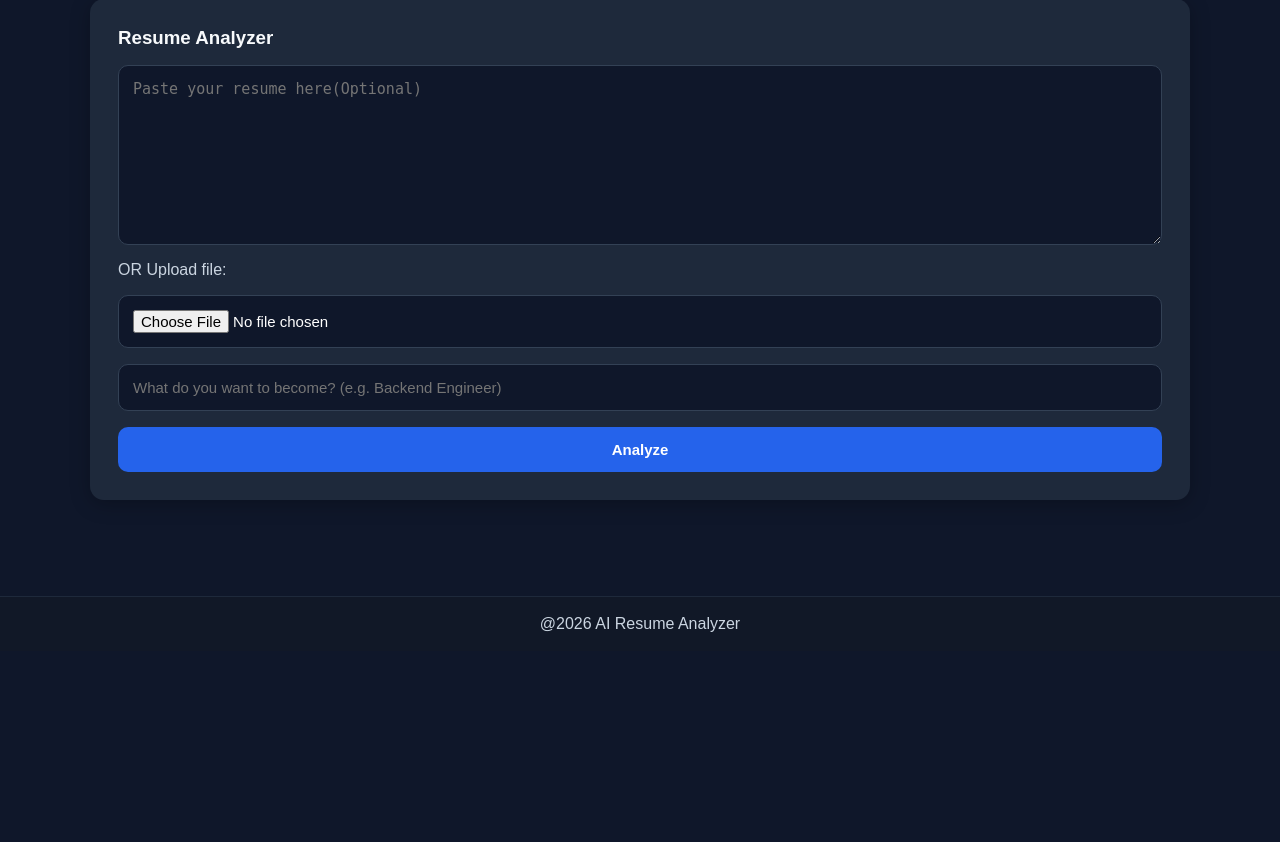
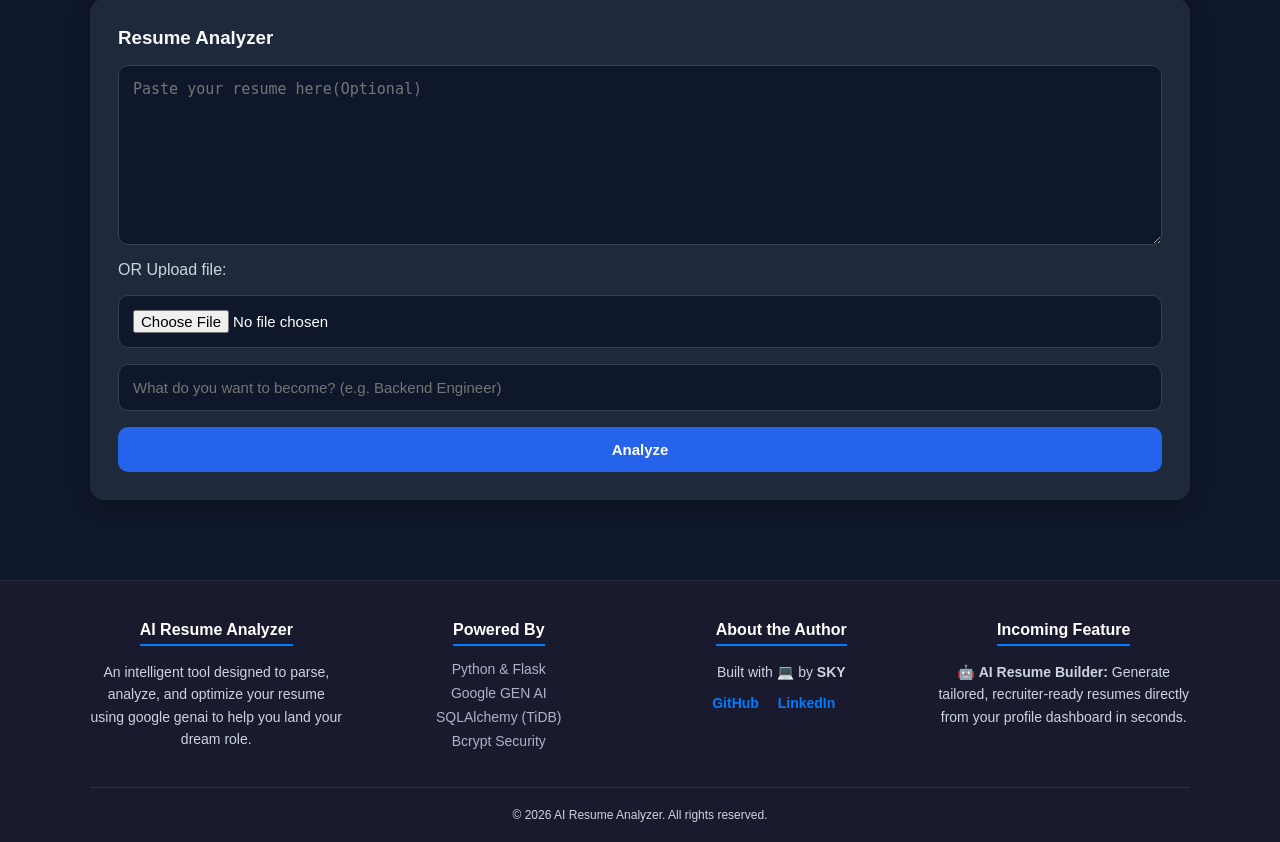
Before and after one commit to sky4704/ai-resume-analyzer, a Flask app: page /dashboard in a window 1280 px wide. Shown: the part 149-991 px from the top of the page. Before the commit the page ends 781 px from the top, so only its background shows below. Run offline with Flask 3, Linux system fonts and the light colour scheme; the visitor is signed in with stand-in values (Sample User, id 1); parts of the project's set-up code (start-up, migrations or seed data) failed here and were passed over.

Commit message:
Expanded footer with my socials

```diff
--- /dev/null
+++ b/static/footer.css
@@ -0,0 +1,76 @@
+/* Footer Wrapper */
+.app-footer {
+    background-color: #1a1a2e;
+    color: #b0b0cc;
+    padding: 40px 20px 20px 20px;
+    font-family: Arial, sans-serif;
+    font-size: 14px;
+    margin-top: 50px; /* Pushes footer away from main content */
+}
+
+/* Flexbox Container for Columns */
+.footer-container {
+    max-width: 1100px;
+    margin: 0 auto;
+    display: flex;
+    justify-content: space-between;
+    flex-wrap: wrap;
+    gap: 30px;
+}
+
+/* Individual Columns */
+.footer-column {
+    flex: 1;
+    min-width: 250px; /* Forces stack on narrow layouts */
+}
+
+.footer-column h3 {
+    color: #ffffff;
+    font-size: 16px;
+    margin-bottom: 15px;
+    border-bottom: 2px solid #007bff;
+    padding-bottom: 5px;
+    display: inline-block;
+}
+
+.footer-column p {
+    line-height: 1.6;
+    margin: 0;
+}
+
+.footer-column ul {
+    list-style: none;
+    padding: 0;
+    margin: 0;
+}
+
+.footer-column ul li {
+    margin-bottom: 8px;
+}
+
+/* Social Links Layout */
+.social-links {
+    margin-top: 12px;
+}
+
+.social-links a {
+    color: #007bff;
+    text-decoration: none;
+    margin-right: 15px;
+    font-weight: bold;
+    transition: color 0.2s;
+}
+
+.social-links a:hover {
+    color: #4da3ff;
+}
+
+/* Copyright Row */
+.footer-bottom {
+    max-width: 1100px;
+    margin: 30px auto 0 auto;
+    padding-top: 20px;
+    border-top: 1px solid #2e2e4f;
+    text-align: center;
+    font-size: 12px;
+}
--- a/templates/base.html
+++ b/templates/base.html
@@ -5,6 +5,7 @@
     <meta name="viewport" content="width=device-width, initial-scale=1.0">
     <title>AI Resume Analyzer</title>
     <link rel="stylesheet" href="{{ url_for('static', filename='style.css') }}">
+    <link rel="stylesheet" href="{{ url_for('static', filename='footer.css') }}">
 </head>
 <body>
     <header>
@@ -43,8 +44,48 @@
 
         {% block content %} {% endblock %}
     </main>
-    <footer>
-        <p>@2026 AI Resume Analyzer</p>
+    <footer class="app-footer">
+        <div class="footer-container">
+            <!-- Column 1: App Info -->
+            <div class="footer-column">
+                <h3>AI Resume Analyzer</h3>
+                <p>An intelligent tool designed to parse, analyze, and optimize your resume using google genai to help you land your dream role.</p>
+            </div>
+
+            {% if session.get("user") %}
+            <!-- Column 2: Tech Stack Info -->
+            <div class="footer-column">
+                <h3>Powered By</h3>
+                <ul>
+                    <li>Python & Flask</li>
+                    <li>Google GEN AI</li>
+                    <li>SQLAlchemy (TiDB)</li>
+                    <li>Bcrypt Security</li>
+                </ul>
+            </div>
+
+            <!-- Column 3: Author Info -->
+            <div class="footer-column">
+                <h3>About the Author</h3>
+                <p>Built with 💻 by <strong>SKY</strong></p>
+                <div class="social-links">
+                    <a href="https://github.com/sky4704" target="_blank" rel="noopener noreferrer">GitHub</a>
+                    <a href="https://linkedin.com/in/sunil-kumar-969990b4" target="_blank" rel="noopener noreferrer">LinkedIn</a>
+                </div>
+            </div>
+
+            <!-- Column 4: Incoming Feature -->
+            <div class="footer-column">
+                <h3>Incoming Feature</h3>
+                <p>🤖 <strong>AI Resume Builder:</strong> Generate tailored, recruiter-ready resumes directly from your profile dashboard in seconds.</p>
+            </div>
+            {% endif %}
+        </div>
+
+        <!-- Bottom Copyright Bar -->
+        <div class="footer-bottom">
+            <p>&copy; 2026 AI Resume Analyzer. All rights reserved.</p>
+        </div>
     </footer>
 </body>
 </html>
```
